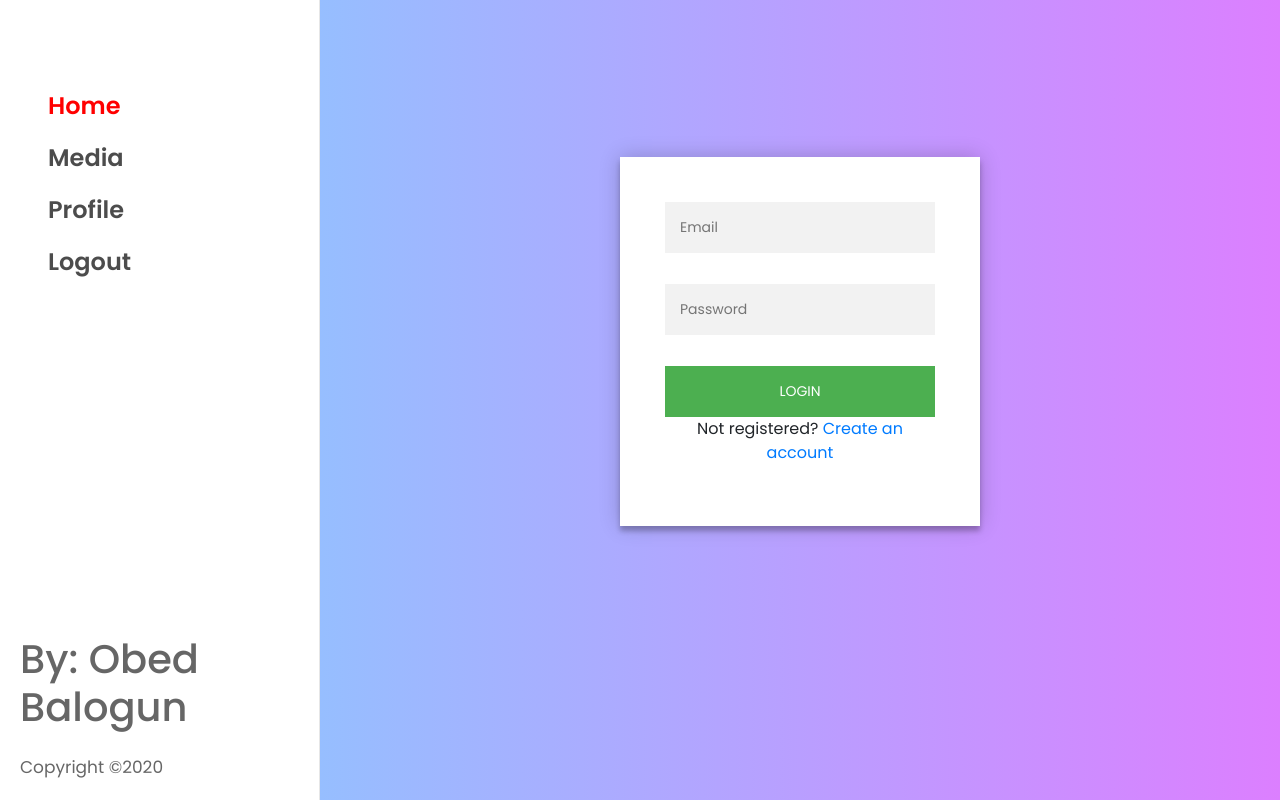
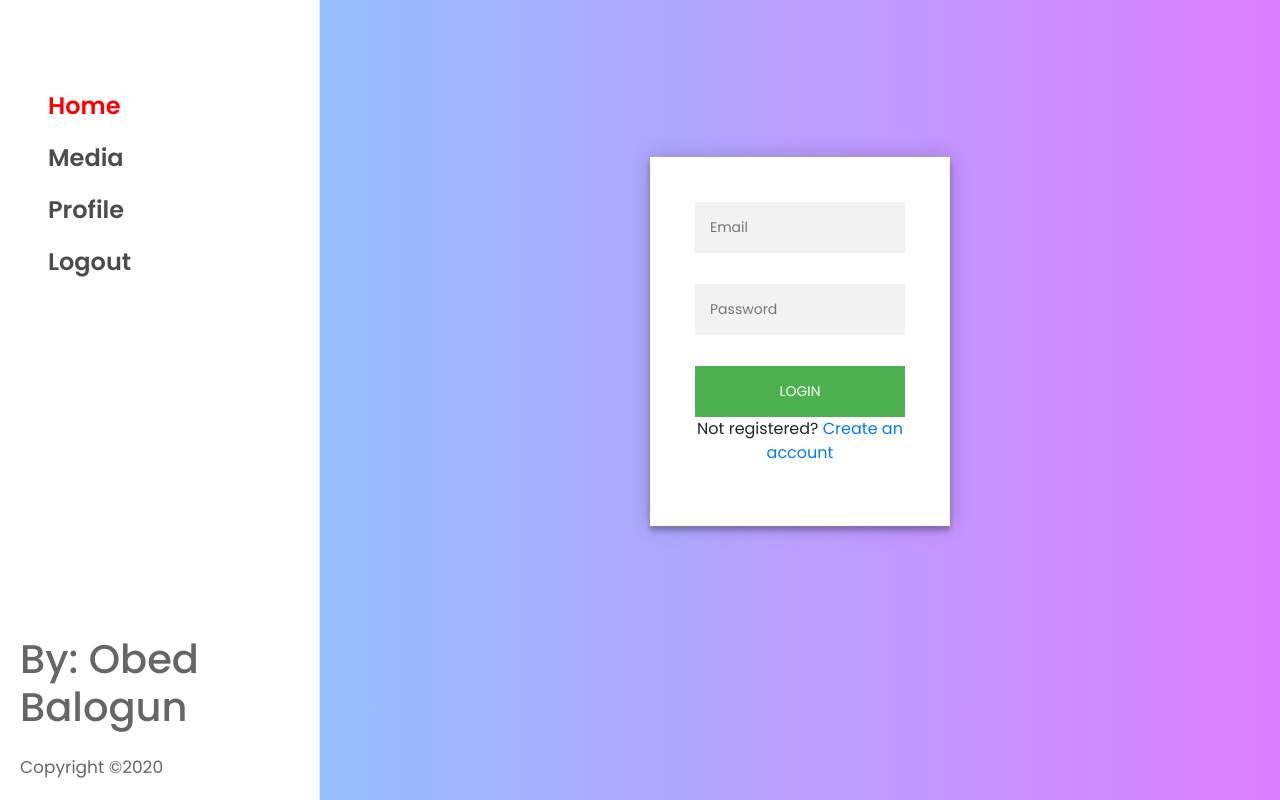
Before and after one commit to ObedBalogun/multimeteor, a Django app: template user/templates/user/login.html in a window 1280 px wide. Run offline with Django 3.2, Linux system fonts and the light colour scheme; the template is opened without the code that fills it: values that come from a table or form of the project are taken from there, others are empty; a user stored in the database is signed in; parts of the project's set-up code (start-up, migrations or seed data) failed here and were passed over; some libraries are stand-ins or nearby versions.

```diff
--- a/media/templates/media/base.html
+++ b/media/templates/media/base.html
@@ -1,4 +1,5 @@
 <!DOCTYPE html>
+<html lang="en">
 {%load static%}
   <head>
     <meta charset="utf-8">
--- a/user/templates/user/login.html
+++ b/user/templates/user/login.html
@@ -1,8 +1,8 @@
 {% extends 'media/base.html' %}
 {% block title %}Welcome {% endblock %}
 {% block body%}
-    <div class="login-page">
-  <div class="form" >
+    <div class="row login-page">
+  <div class="form col-sm-10 offset-sm-1 text-center" >
  <form class="login-form" id="login" method="post" action="{%url 'media:login' %}">
       {%csrf_token%}
         {% for field in login_form %}
```
Also changed, not shown: db.sqlite3.
